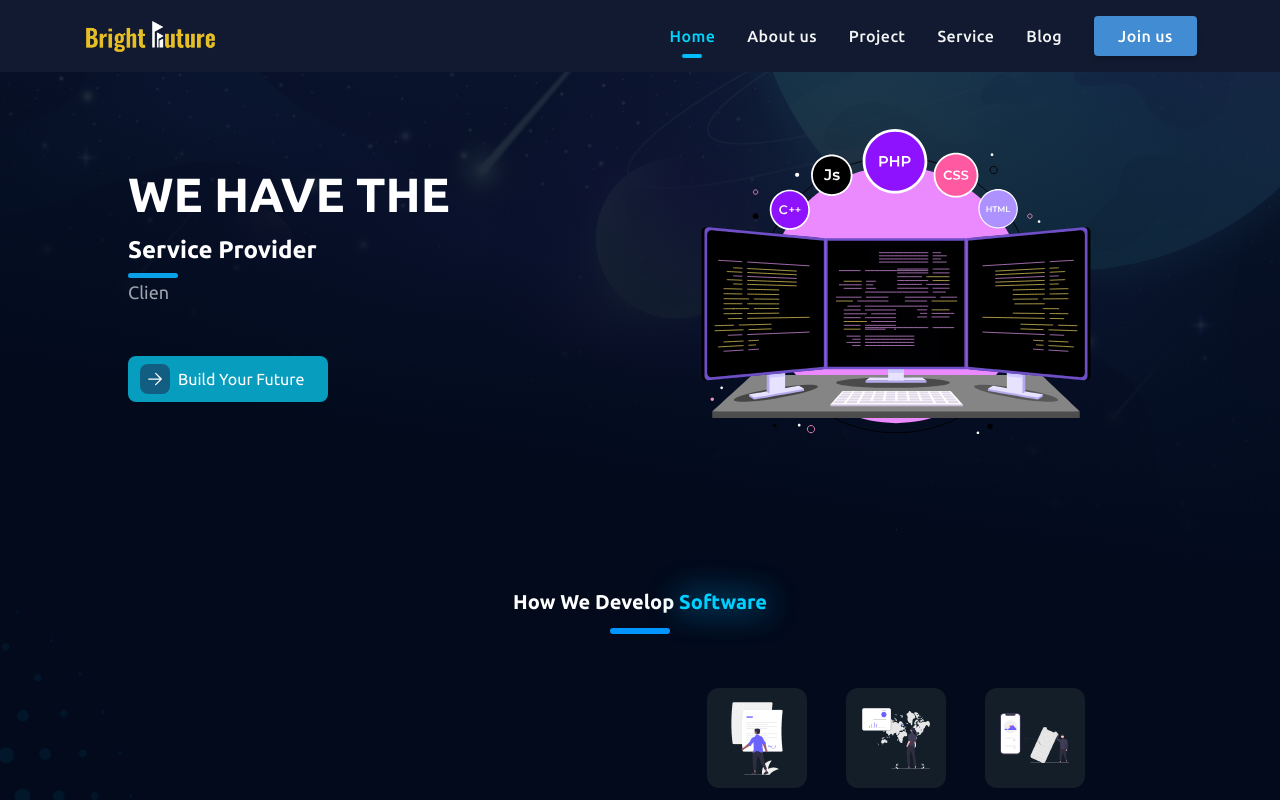
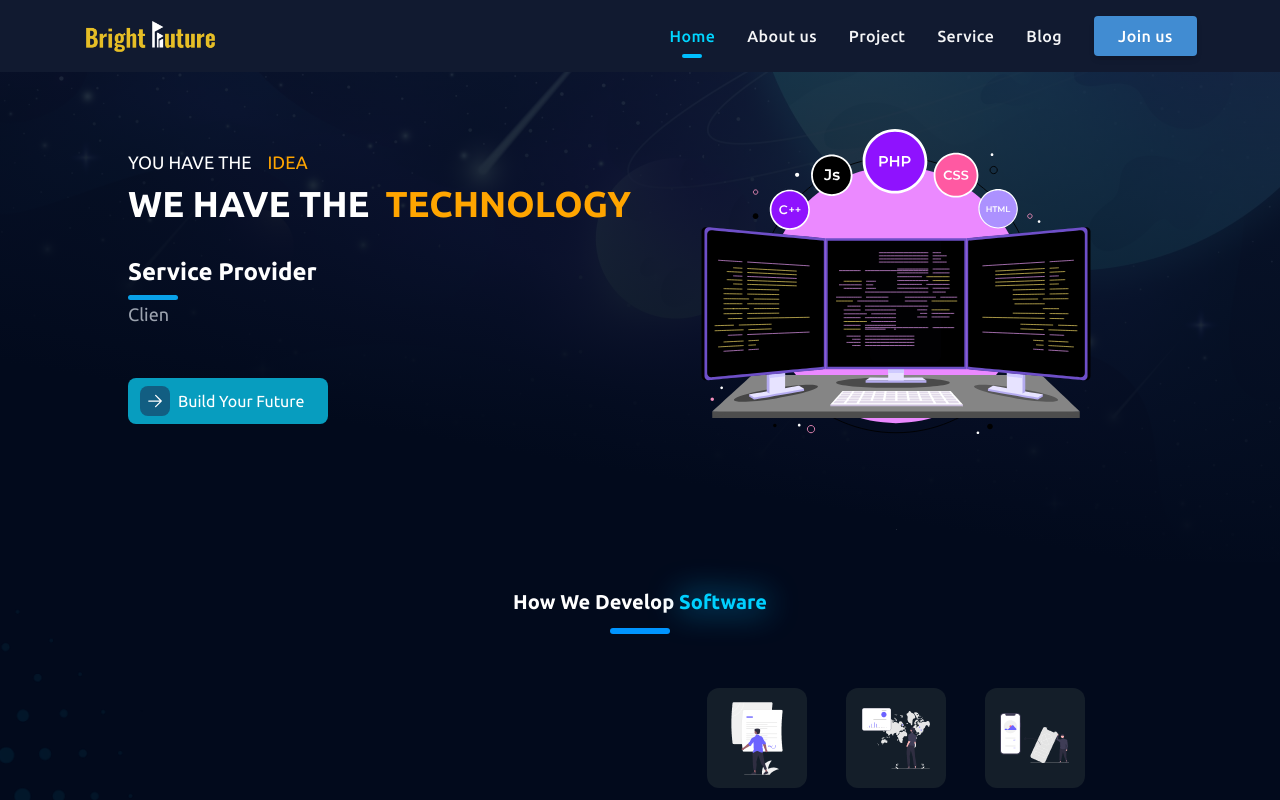
Before and after one commit to brightfuturesoft/portfolio2.0, a React (Create React App) app: page / in a window 1280 px wide. Shown: the top 800 px of the page. Built offline with nearby package versions, Linux system fonts and the light colour scheme; no server answers; a web font is replaced by a local one.

Commit message:
update 4/27/23

```diff
--- a/src/App.css
+++ b/src/App.css
@@ -431,7 +431,7 @@ clip-path: polygon(9% 0, 100% 0, 100% 50%, 100% 100%, 0 100%, 0 100%);
 
 .s-open{
   transition: all 0.2s ease;
-  height: 450px!important;
+  height: 500px!important;
   overflow: hidden;
 }
 .s-close{
--- a/src/component/HeadSection/HeadSection/HeadSection.jsx
+++ b/src/component/HeadSection/HeadSection/HeadSection.jsx
@@ -11,7 +11,10 @@ const HeadSection = () => {
         <div className=" header-bg w-full md:pt-[10px] pt-[100px]  md:pb-[0px] pb-[90px]  capitalize">
            <div className="px-4 py-5 sm:max-w-xl md:max-w-full lg:max-w-screen-xl md:px-24 lg:px-8 md:grid grid-cols-2 md:w-[85%] w-[98%] mx-auto">
                 <div className="md:flex items-center ">
-                          <h4 className="text-lg md:text-left text-center md:hidden block">You have the <div className="text-[orange]">idea</div></h4>
+                        <div className="flex gap-4 uppercase items-center justify-center">
+                              <h4 className="text-lg md:text-left text-center md:hidden block upp">You have the</h4>
+                        </div>
+
                         <h1 className='md:text-left md:text-5xl text-xl md:hidden flex md:justify-start justify-center md:font-bold font-[900]'>WE HAVE THE <span className="text-[orange]">TECHNOLOGY</span></h1>
 
                        <div className="flex -mt-10 justify-end overflow-hidden md:hidden ">
@@ -19,9 +22,11 @@ const HeadSection = () => {
                       </div>
 
                    <div className="contain text-white w-full md:block hidden">
-                       <h4 className="text-lg md:text-left text-center md:hidden block">You have the <div className="text-[orange]">idea</div></h4>
-                        <h1 className='md:text-left text-center md:text-5xl text-3xl  md:font-bold font-[900] flex gap-2'>WE HAVE THE </h1>
-                        <h4 className="font-bold md:mt-4 -mt-20 md:text-2xl text-xl md:w-[auto] w-[170px] mx-auto relative after:absolute after:shadow-lg after:rounded-full after:shadow-[#13ccff] after:bg-[#09a1e8] after:w-[50px] after:h-[5px] after:left-0 after:bottom-0 after:mt-[-20px] pb-3">Service Provider</h4>
+                         <div className="flex gap-4 text-lg"><h2>YOU HAVE THE </h2> <h2 className="text-[orange]">IDEA</h2></div>
+                         <div className="flex gap-4 mt-2">
+                            <h2 className="md:text-left md:text-4xl text-xl  flex md:justify-start justify-center md:font-bold font-[900]">WE HAVE THE</h2> <h3 className="text-[orange] md:text-left md:text-4xl text-xl  flex md:justify-start justify-center md:font-bold font-[900]">TECHNOLOGY</h3>
+                         </div>
+                        <h4 className="font-bold md:mt-8 -mt-20 md:text-2xl text-xl md:w-[auto] w-[170px] mx-auto relative after:absolute after:shadow-lg after:rounded-full after:shadow-[#13ccff] after:bg-[#09a1e8] after:w-[50px] after:m-auto after:h-[5px] after:left-0 after:bottom-0 after:mt-[-20px] pb-3">Service Provider</h4>
                         <span className="md:text-left text-center text-lg text-gray-400 mt-[40px] pt-4">
                               <Typewriter
                                 options={{
--- a/src/component/Technology/Techonology/Technology.jsx
+++ b/src/component/Technology/Techonology/Technology.jsx
@@ -111,27 +111,27 @@ const Technology = () => {
             },
             {
                id : 1,
-               name : "asd", img : figma
+               name : "figma", img : figma
             },
             {
                id : 2,
-               name : "asd", img : xd
+               name : "adobe XD", img : xd
             },
             {
                id : 3,
-               name : "asd", img : ps
+               name : "Photoshop", img : ps
             },
             {
                id : 4,
-               name : "asd", img : illstator
+               name : "illastator", img : illstator
             },
             {
                id : 5,
-               name : "asd", img : id
+               name : "adobe in design", img : id
             },
             {
                id : 6,
-               name : "asd", img : aftereffect
+               name : "after effect", img : aftereffect
             },
         ]
     },
@@ -141,11 +141,11 @@ const Technology = () => {
         options : [
               {
                id : 0,
-               name : "asd", img : native
+               name : "React Native", img : native
             },
             {
                id : 1,
-               name : "asd", img : flut
+               name : "Flutter", img : flut
             },
         ]
     },
@@ -155,11 +155,11 @@ const Technology = () => {
         options : [
               {
                id : 0,
-               name : "asd", img : ssl
+               name : "SSLCOMMERZ ", img : ssl
             },
             {
                id : 1,
-               name : "asd", img : strip
+               name : "Stripe", img : strip
             },
         ]
     },
```
